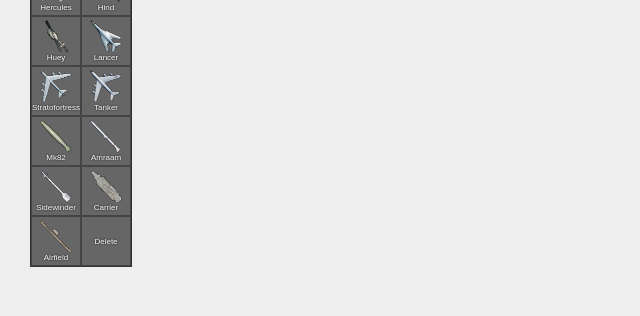
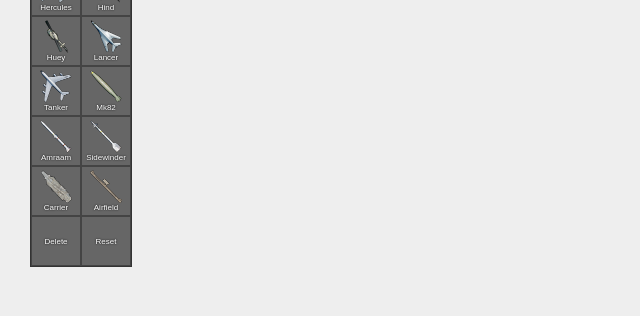
Before and after one commit to magwo/fighter-brief, a React (Create React App) app: page / in a window 1280 px wide. Shown: the part 365-681 px from the top of the page, without its empty margins (0-640 px from the left). Built offline with nearby package versions, Linux system fonts and the light colour scheme.

Commit message:
Add non-functioning reset button

```diff
--- a/src/Controlbar/Controlbar.tsx
+++ b/src/Controlbar/Controlbar.tsx
@@ -57,7 +57,6 @@
     if (e.buttons === 1 && e.target === e.currentTarget) {
       const relX = e.currentTarget.getBoundingClientRect().left;
       const fraction = (e.clientX - relX) / TIME_BAR_WIDTH;
-      console.log("Fraction", fraction);
       const newTime = fraction * props.stopTime;
       setTime((prevTime) => newTime);
       props.onTimeChange(newTime);
--- a/src/Toolbar/Toolbar.tsx
+++ b/src/Toolbar/Toolbar.tsx
@@ -22,7 +22,11 @@
   toolType: 'delete';
 }
 
-export type Tool = PlaceMovableTool | PlaceStaticTool | DeleteTool;
+export interface ResetTool {
+  toolType: 'reset';
+}
+
+export type Tool = PlaceMovableTool | PlaceStaticTool | DeleteTool | ResetTool;
 
 export const toolButtons: Tool[] = [
   { toolType: 'placeMovable', objectType: 'viper', speedKnots: 400, endType: null },
@@ -42,7 +46,7 @@
   { toolType: 'placeMovable', objectType: 'hind', speedKnots: 150, endType: null },
   { toolType: 'placeMovable', objectType: 'huey', speedKnots: 100, endType: null },
   { toolType: 'placeMovable', objectType: 'lancer', speedKnots: 400, endType: null },
-  { toolType: 'placeMovable', objectType: 'stratofortress', speedKnots: 400, endType: null },
+  // { toolType: 'placeMovable', objectType: 'stratofortress', speedKnots: 400, endType: null },
   { toolType: 'placeMovable', objectType: 'tanker', speedKnots: 400, endType: null },
   // { toolType: 'placeMovable', objectType: 'thunder', speedKnots: 400, endType: null },
   // { toolType: 'placeMovable', objectType: 'tiger', speedKnots: 400, endType: null },
@@ -52,6 +56,7 @@
   { toolType: 'placeMovable', objectType: 'carrier', speedKnots: 30, endType: null },
   { toolType: 'placeStatic', objectType: 'airfield', },
   { toolType: 'delete' },
+  { toolType: 'reset' },
 ]
 
 const Toolbar: FC<ToolbarProps> = (props: ToolbarProps) => {
@@ -73,6 +78,14 @@
           <p>Delete</p>
         </button>;
     }
+    else if (a.toolType === 'reset') {
+      return <button
+          key={`reset-button`}
+          onClick={() => { alert("Not implemented. To reset, clear the URL path and reload the page."); } }>
+          {/* <img src={`aviation/${a.objectType}@2x.png`} alt={`Place ${a}`} title={`Place ${a.objectType}`}/> */}
+          <p>Reset</p>
+        </button>;
+    }
   });
 
   return (
```
